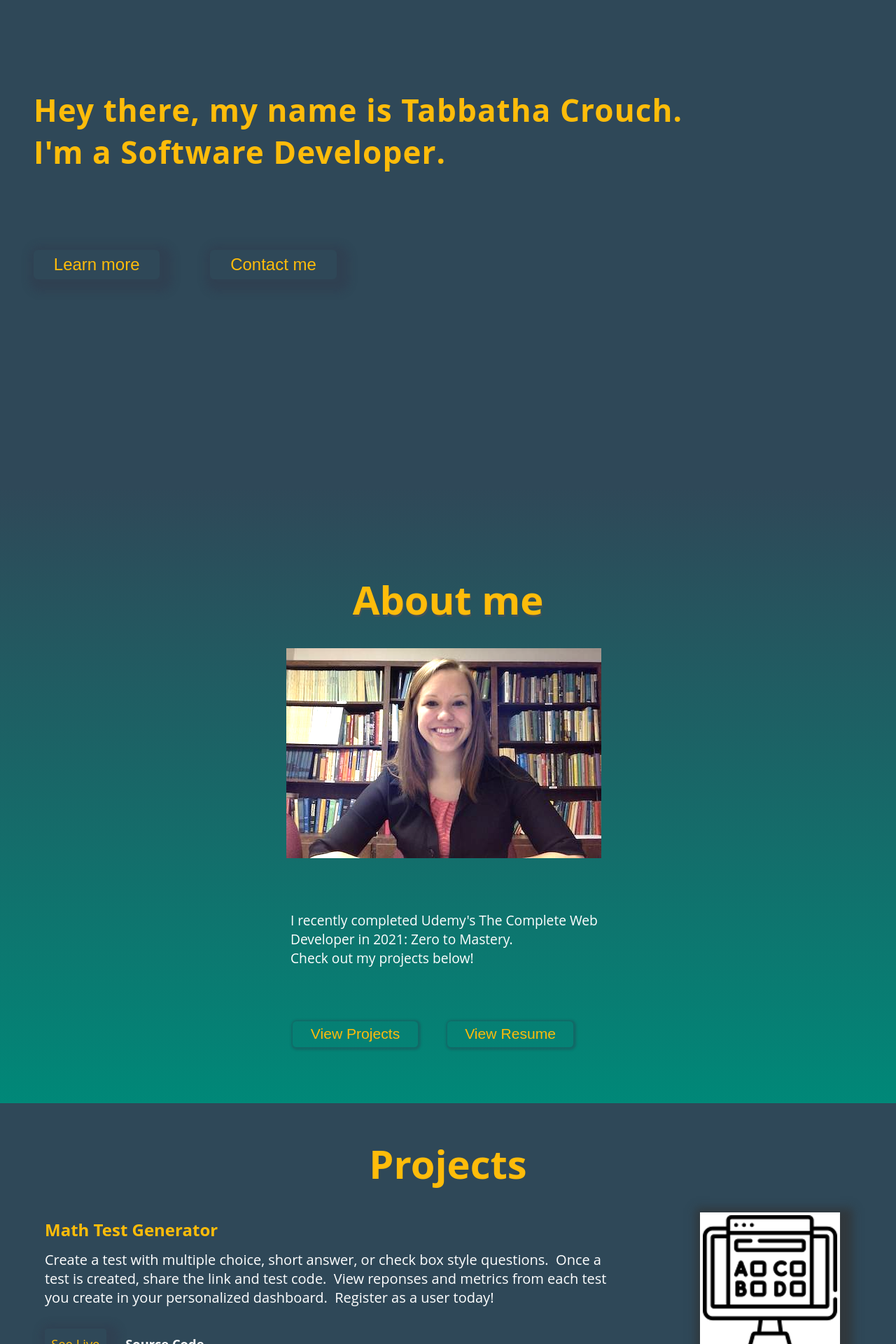
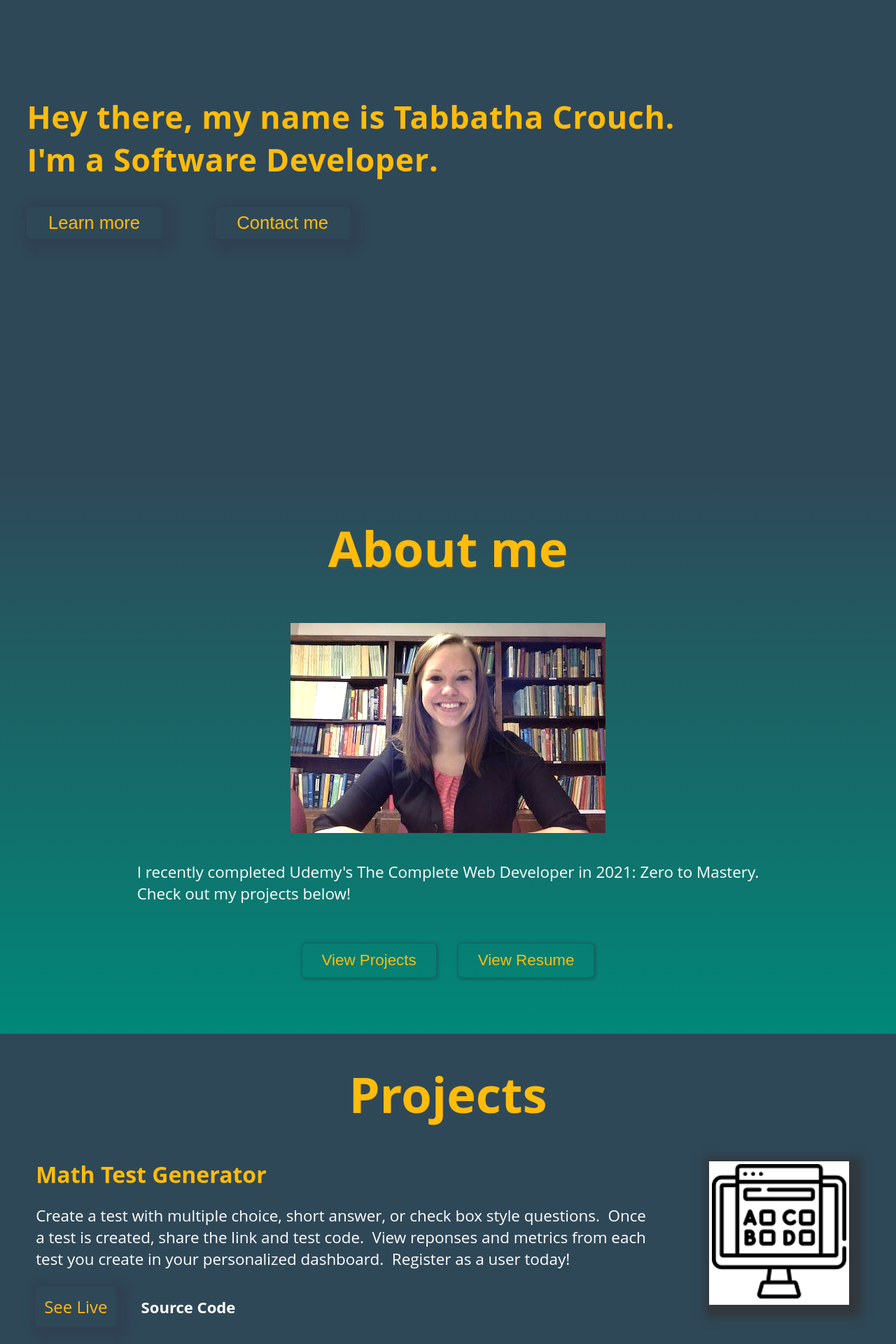
Before and after one commit to tabbathacrouch/Portfolio, a React (Create React App) app: page / in a window 1280 px wide. Shown: the part 200-2120 px from the top of the page at 70% size. Built offline with nearby package versions, Linux system fonts and the light colour scheme.

Commit message:
update styles

```diff
--- a/src/components/About/About.css
+++ b/src/components/About/About.css
@@ -1,36 +1,39 @@
 #about {
   min-height: 100vh;
-  height: 100%;
   background: linear-gradient(0deg, #008878 0%, #2f4858 100%);
-  padding-top: 5em;
   display: flex;
   flex-direction: column;
   align-items: center;
-  justify-content: center;
+  justify-content: flex-start;
 }
 
 .section-title {
-  font-size: 3.5em;
+  font-size: 5.5vw;
   font-weight: 700;
   color: #ffbc0a;
   text-shadow: 1.5px 3px rgba(83, 83, 83, 0.7);
 }
 
+.about-container {
+  display: flex;
+  align-items: center;
+  flex-direction: column;
+}
+
 .profile-image {
-  max-width: 100%;
-  margin: 2em;
   filter: brightness(120%);
 }
 
+.about-info {
+  font-size: 1.75vw;
+}
+
 .about-info-text {
-  font-size: 1.2em;
-  margin: 2em;
   color: #fff;
-  max-width: 450px;
+  padding: 5vh;
 }
 
 .buttons {
-  margin-top: 4em;
   display: flex;
   justify-content: center;
 }
@@ -40,13 +43,12 @@
   outline: none;
   color: #ffbc0a;
   background-color: transparent;
-  box-sizing: border-box;
   box-shadow: 1px 1px 3px 3px rgba(50, 50, 70, 0.3);
   border-radius: 0.25em;
-  padding: 0.3em 1.2em;
+  padding: 0.5em 1.25em;
   cursor: pointer;
-  font-size: 1.1em;
-  margin-right: 2em;
+  font-size: 1.75vw;
+  margin: 2vh;
 }
 
 .about-btn:hover {
--- a/src/components/About/About.js
+++ b/src/components/About/About.js
@@ -8,19 +8,21 @@ function About() {
   return (
     <div id="about">
       <h2 className="section-title">About me</h2>
-      <div>
+      <div className="about-container">
         <img
           className="profile-image"
+          width="450px"
+          height="300px"
           id="profile"
           src={profile}
           alt="Profile"
         />
-        <div className="about-info-text">
-          <p>
+        <div className="about-info">
+          <div className="about-info-text">
             I recently completed Udemy's The Complete Web Developer in 2021:
             Zero to Mastery. <br />
             Check out my projects below!
-          </p>
+          </div>
           <div className="buttons">
             <Link to="projects" activeClass="active" spy={true} smooth={true}>
               <button type="button" className="about-btn">
--- a/src/components/Contact/Contact.css
+++ b/src/components/Contact/Contact.css
@@ -1,21 +1,19 @@
 #contact {
   min-height: 25vh;
   align-items: center;
-  background: rgba(50, 50, 50, 0.8);
-  padding-top: 2rem;
+  background: #444444;
   display: flex;
   flex-direction: column;
 }
 
 .contact-title {
-  font-size: 5rem;
+  font-size: 5.5vw;
   font-weight: 700;
   color: #ffbc0a;
 }
 
 .email {
-  padding: 3rem;
-  /* flex-grow: 1; */
+  font-size: 1.75vw;
 }
 
 .email-link:link,
@@ -26,10 +24,10 @@
 
 .email-link:hover {
   border-bottom: 2px solid #fff;
-  padding-bottom: 1px;
 }
 
 .social-links {
-  padding: 2rem;
-  display: inline-block;
+  padding: 2vw;
+  display: flex;
+  align-items: center;
 }
--- a/src/components/Contact/Contact.js
+++ b/src/components/Contact/Contact.js
@@ -18,14 +18,19 @@ function Contact() {
           target="_blank"
           rel="noreferrer"
         >
-          <img alt="linkedin icon" src={linkedInLogo} />
+          <img
+            alt="linkedin icon"
+            src={linkedInLogo}
+            width="64px"
+            height="55px"
+          />
         </a>
         <a
           href="https://github.com/tabbathacrouch"
           target="_blank"
           rel="noreferrer"
         >
-          <img alt="github icon" src={githubLogo} />
+          <img alt="github icon" src={githubLogo} width="64px" height="64px" />
         </a>
       </div>
     </div>
--- a/src/components/Projects/Projects.css
+++ b/src/components/Projects/Projects.css
@@ -1,11 +1,11 @@
 #projects {
   align-items: center;
   background: #2f4858;
-  padding: 3em 3em 0em 3em;
+  padding: 3vw 3vw 0vw 3vw;
 }
 
-h2 {
-  font-size: 3.5em;
+.projects-sectionTitle {
+  font-size: 5.5vw;
   font-weight: 700;
   color: #ffbc0a;
   margin: 0;
@@ -21,27 +21,28 @@ h2 {
   display: flex;
   flex-direction: row;
   justify-content: space-between;
-  padding: 1em;
-  margin-bottom: 3em;
+  padding: 1vw;
+  margin-bottom: 3vw;
 }
 
 .project-text {
   text-align: left;
   color: #fff;
+  font-size: 1.5vw;
 }
 
 .project-title {
-  font-size: 1.5em;
+  font-size: 2.5vw;
   font-weight: 700;
-  padding-bottom: 1em;
+  padding-bottom: 1vw;
   color: #ffbc0a;
 }
 
 .project-info {
-  font-size: 1.25em;
-  padding-bottom: 1em;
-  margin-block-start: -1.75em;
-  margin-right: 5em;
+  font-size: 1.75vw;
+  padding-bottom: 1vw;
+  margin-block-start: -1.75vw;
+  margin-right: 5vw;
 }
 
 .project-info > a {
@@ -58,7 +59,7 @@ h2 {
   margin-right: 1.5em;
   padding: 0.5em;
   text-decoration: none;
-  font-size: 1.15em;
+  font-size: 1.25em;
   font-weight: 500;
   border: none;
   outline: none;
@@ -95,12 +96,6 @@ h2 {
   justify-content: center;
   align-items: flex-start;
   align-self: center;
-  min-width: 192px;
-  max-height: 192px;
   background-color: #fff;
   margin-bottom: 0;
 }
-
-.project-image {
-  max-width: 100%;
-}
--- a/src/components/Projects/Projects.js
+++ b/src/components/Projects/Projects.js
@@ -9,7 +9,7 @@ import mathOperations from "./assets/keys.jpg";
 function Projects() {
   return (
     <div id="projects">
-      <h2>Projects</h2>
+      <div className="projects-sectionTitle">Projects</div>
       <div className="projects-container">
         <div className="row">
           <div className="project-text">
@@ -47,7 +47,13 @@ function Projects() {
               target="_blank"
               rel="noreferrer"
             >
-              <img className="project-image" src={onlineTest} alt="project 1" />
+              <img
+                className="project-image"
+                src={onlineTest}
+                alt="project 1"
+                width="192px"
+                height="192px"
+              />
             </a>
           </div>
         </div>
@@ -99,6 +105,8 @@ function Projects() {
                 className="project-image"
                 src={mathOperations}
                 alt="project 1"
+                width="192px"
+                height="192px"
               />
             </a>
           </div>
@@ -160,7 +168,13 @@ function Projects() {
               target="_blank"
               rel="noreferrer"
             >
-              <img className="project-image" src={robot} alt="project 1" />
+              <img
+                className="project-image"
+                src={robot}
+                alt="project 1"
+                width="192px"
+                height="192px"
+              />
             </a>
           </div>
         </div>
@@ -202,6 +216,8 @@ function Projects() {
                 className="project-image"
                 src={faceDetection}
                 alt="project 1"
+                width="192px"
+                height="192px"
               />
             </a>
           </div>
--- a/src/components/Title/Title.css
+++ b/src/components/Title/Title.css
@@ -6,14 +6,14 @@
   text-align: left;
   background: #2f4858;
   color: #ffbc0a;
-  padding: 3em;
+  padding: 3vw;
 }
 
-h1 {
-  font-size: 2.75em;
+.title-sectionTitle {
+  font-size: 3.5vw;
   font-weight: 700;
-  margin-bottom: 2.5em;
-  letter-spacing: 0.025em;
+  margin-bottom: 3vw;
+  letter-spacing: 0.05vw;
 }
 
 .title-btn {
@@ -26,7 +26,7 @@ h1 {
   border-radius: 0.25em;
   padding: 0.3em 1.2em;
   cursor: pointer;
-  font-size: 1.5em;
+  font-size: 2vw;
   margin-right: 3em;
 }
 
--- a/src/components/Title/Title.js
+++ b/src/components/Title/Title.js
@@ -6,11 +6,11 @@ function Title() {
   return (
     <div id="title">
       <div>
-        <h1 className="hero-title">
+        <div className="title-sectionTitle">
           Hey there, my name is Tabbatha Crouch.
           <br />
           I'm a Software Developer.
-        </h1>
+        </div>
         <div className="buttons-title">
           <Link to="about" activeClass="active" spy={true} smooth={true}>
             <button type="button" className="title-btn">
--- a/src/index.js
+++ b/src/index.js
@@ -3,7 +3,6 @@ import ReactDOM from "react-dom";
 import "./index.css";
 import App from "./App";
 import reportWebVitals from "./reportWebVitals";
-
 import * as serviceWorkerRegistration from "./serviceWorkerRegistration";
 
 ReactDOM.render(
```
Also changed, not shown: public/manifest.json, public/site.webmanifest, src/components/About/assets/profile.jpg, src/components/Contact/assets/linkedin logo.png.
